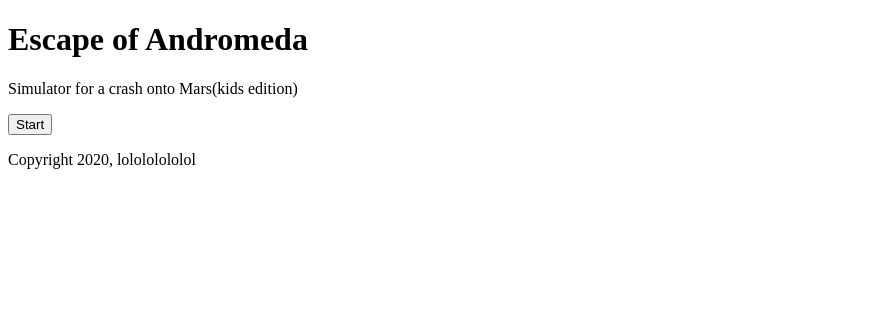
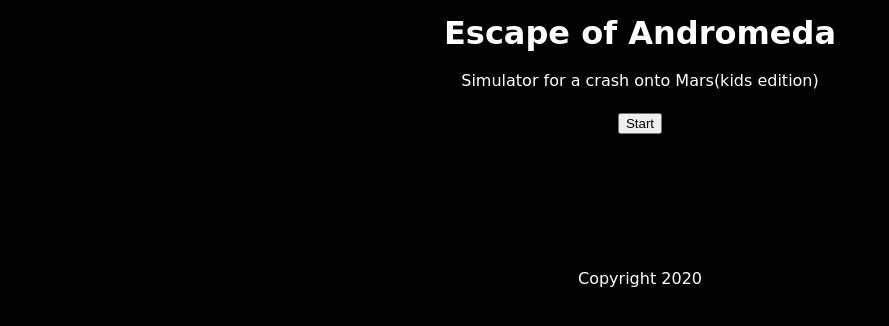
Before and after one commit to Ketu-Patel/IntroITWS-Team5Project, a plain HTML site: page startpage.html in a window 1280 px wide. Shown: the whole page, without its empty margins (0-889 px from the left). Drawn offline with Linux system fonts and the light colour scheme; a web font is replaced by a local one.

Commit message:
Simple fixes
Linked stylesheet

```diff
--- a/startpage.css
+++ b/startpage.css
@@ -1,5 +1,6 @@
 /*This is the general theme of the body paragraph*/
 body{
+    background-color: black;
     background-image:url('space.png');
     background-repeat:repeat;
     font-family: 'Trispace', cursive;
@@ -19,7 +20,7 @@ body{
     overflow:hidden;
     }
     /*This is the general theme of the header*/
-    #header{
+    header{
         color:white;
         text-align:center;
     }
@@ -53,10 +54,10 @@ body{
 
 
     /*This is part of the general theme of the page, this is the code for the footer*/
-    #footer{
-        color: black;
+    footer{
+        color: white;
         text-align:center;
         padding: 30px;
-        margin-top:100px
+        margin-top:100px;
 
     }
--- a/startpage.html
+++ b/startpage.html
@@ -4,12 +4,12 @@
     <head>
        <title>The Game</title>
        <meta http-equiv="Content-Type" content="text/html; charset=UTF-8"/>
-       <link rel="stylesheet" type="text/css" href="style.css">
+       <link rel="stylesheet" type="text/css" href="startpage.css">
        <link href="https://fonts.googleapis.com/css2?family=Trispace:wght@200&display=swap" rel="stylesheet">
     </head>
       <body>
         <!-- This is the code for the header and what was put in it -->
-        <header id = "header">
+        <header>
           <div class = "container">
           <h1>Escape of Andromeda</h1>
           <p>Simulator for a crash onto Mars(kids edition)</p>
@@ -22,9 +22,6 @@
           <button id="start" class="start">Start</button>
         </div>
 
-        <footer id ="footer">
-          <p>Copyright 2020, lolololololol</p>
-
-        </footer>
+        <footer>Copyright 2020</footer>
     </body>
 </html>
```
